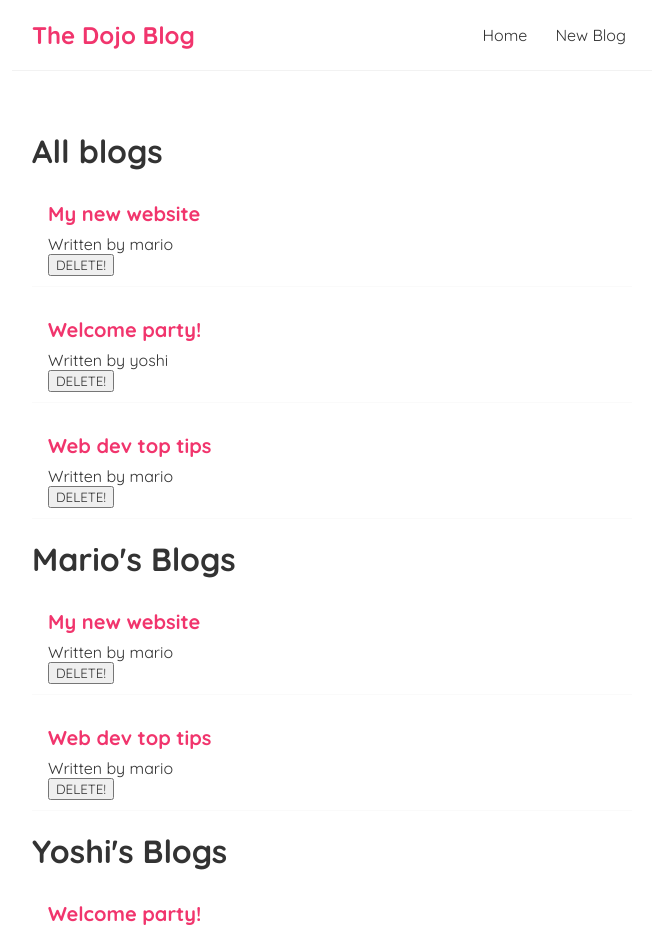
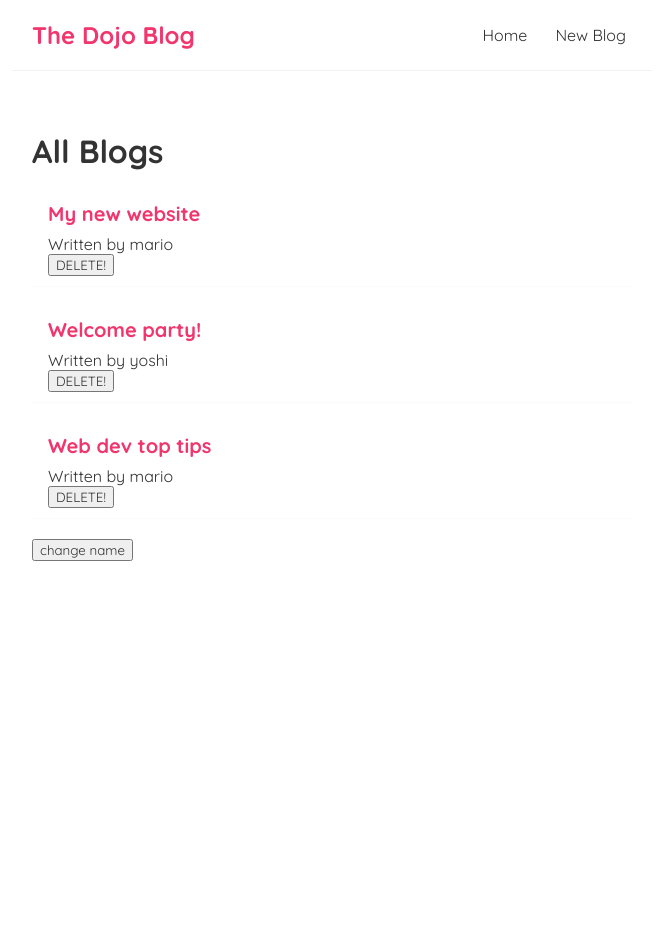
Before and after one commit to ToniRajamaki/Ninja-react-blog, a React (Create React App) app in the folder blog-project/: page / in a window 1280 px wide. Shown: the top 936 px of the page, without its empty margins (308-964 px from the left). After the commit the page ends 800 px from the top, so only its background shows below. Built offline with nearby package versions, Linux system fonts and the light colour scheme.

Commit message:
added simple use-effect

```diff
--- a/blog-project/src/Home.js
+++ b/blog-project/src/Home.js
@@ -1,4 +1,4 @@
-import { useState } from "react";
+import { useEffect, useState } from "react";
 import BlogList from "./BlogList";
 
 const Home = () => {
@@ -8,16 +8,22 @@
     { title: 'Web dev top tips', body: 'lorem ipsum...', author: 'mario', id: 3 }
   ])
 
-  const handleDelete = (id) =>{
-    const newBlogs=blogs.filter(blog => blog.id !==id);
+  const [name, setName] = useState('mario');
+
+  const handleDelete = (id) => {
+    const newBlogs = blogs.filter(blog => blog.id !== id);
     setBlogs(newBlogs);
   }
 
+  useEffect(() => {
+    console.log('use effect ran');
+    console.log(blogs);
+  }, [name])
+
   return (
     <div className="home">
-      <BlogList blogs={blogs} title="All blogs" handleDelete={handleDelete}/>
-      <BlogList blogs={blogs.filter(blog => blog.author === 'mario')} title="Mario's Blogs" />
-      <BlogList blogs={blogs.filter(blog => blog.author !== 'mario')} title="Yoshi's Blogs" />
+      <BlogList blogs={blogs} title="All Blogs" handleDelete={handleDelete} />
+      <button onClick={() => setName('luigi')}>change name</button>
     </div>
   );
 }
```
